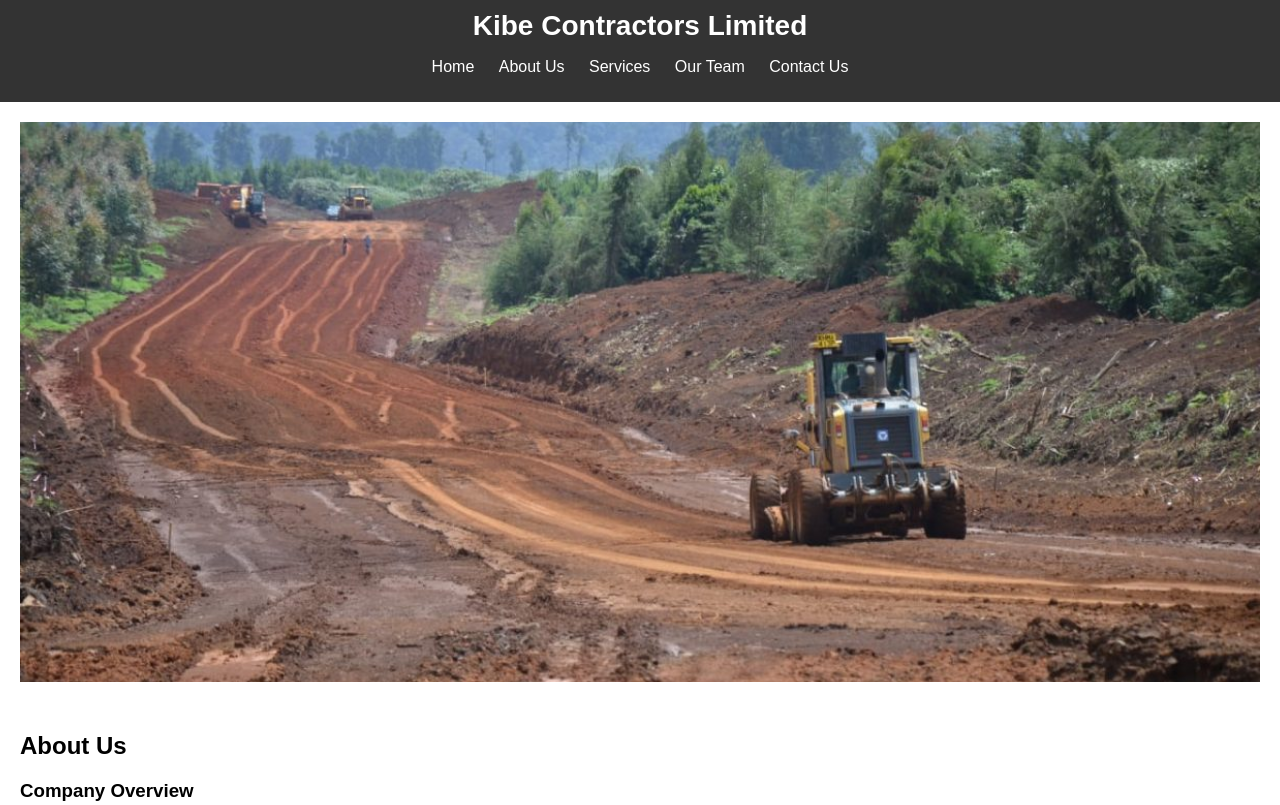
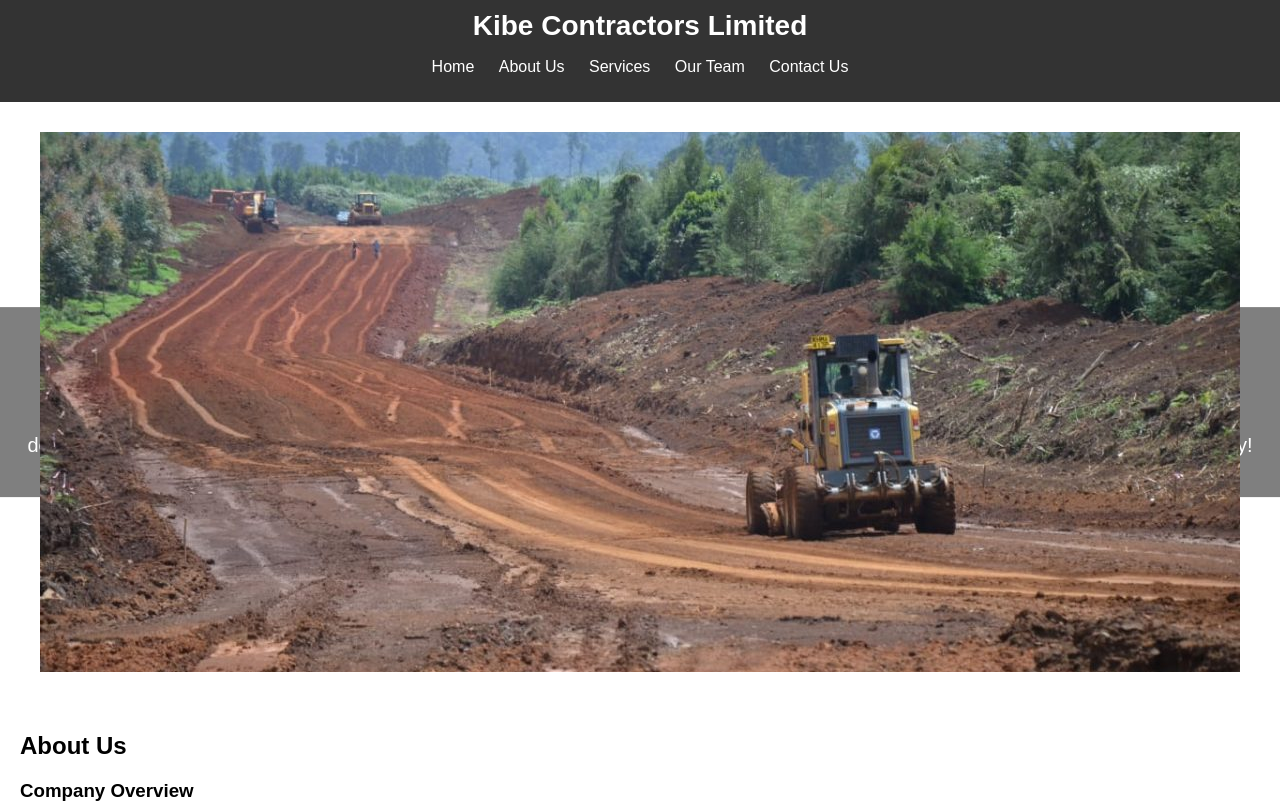
Before and after one commit to KIBECONTRACTORS/KCLTD, a plain HTML site: page index.html in a window 1280 px wide. Shown: the top 805 px of the page. Drawn offline with Linux system fonts and the light colour scheme.

Commit message:
Update index.html

```diff
--- a/index.html
+++ b/index.html
@@ -23,35 +23,42 @@
     </header>
 
     <section id="home">
-        <div id="slideshow">
-            <div class="text">
-                <h2>Crafting Excellence in Every Structure!</h2>
-                <p>From concept to completion, our expert team ensures that every detail is meticulously handled to exceed your expectations. Trust us to deliver outstanding results that reflect our commitment to quality and your unique needs. Let Kibe Contractors build your dream into reality!</p>
-            </div>
+        <div class="text">
+            <h2>Crafting Excellence in Every Structure!</h2>
+            <p>From concept to completion, our expert team ensures that every detail is meticulously handled to exceed your expectations. Trust us to deliver outstanding results that reflect our commitment to quality and your unique needs. Let Kibe Contractors build your dream into reality!</p>
+        </div>
+
+        <section id="slideshow">
             <div class="slideshow-container">
                 <div class="mySlides fade">
                     <img src="https://github.com/KIBECONTRACTORS/KCLTD/raw/main/excavator.jpg" alt="Excavator">
                 </div>
+
                 <div class="mySlides fade">
                     <img src="https://github.com/KIBECONTRACTORS/KCLTD/raw/main/road%20site.jpg" alt="Road Site">
                 </div>
+
                 <div class="mySlides fade">
                     <img src="https://github.com/KIBECONTRACTORS/KCLTD/raw/main/kibe%20house%202.jpg" alt="Kibe House">
                 </div>
+
                 <div class="mySlides fade">
                     <img src="https://github.com/KIBECONTRACTORS/KCLTD/raw/main/site3.jpg" alt="Site 3">
                 </div>
+
                 <div class="mySlides fade">
                     <img src="https://github.com/KIBECONTRACTORS/KCLTD/raw/main/site4.jpg" alt="Site 4">
                 </div>
+
                 <div class="mySlides fade">
                     <img src="https://github.com/KIBECONTRACTORS/KCLTD/raw/main/roadworks.jpg.jpg" alt="Roadworks">
                 </div>
+
                 <div class="mySlides fade">
                     <img src="https://github.com/KIBECONTRACTORS/KCLTD/raw/main/site%202.jpg" alt="Site 2">
                 </div>
             </div>
-        </div>
+        </section>
     </section>
 
     <section id="about">
```
